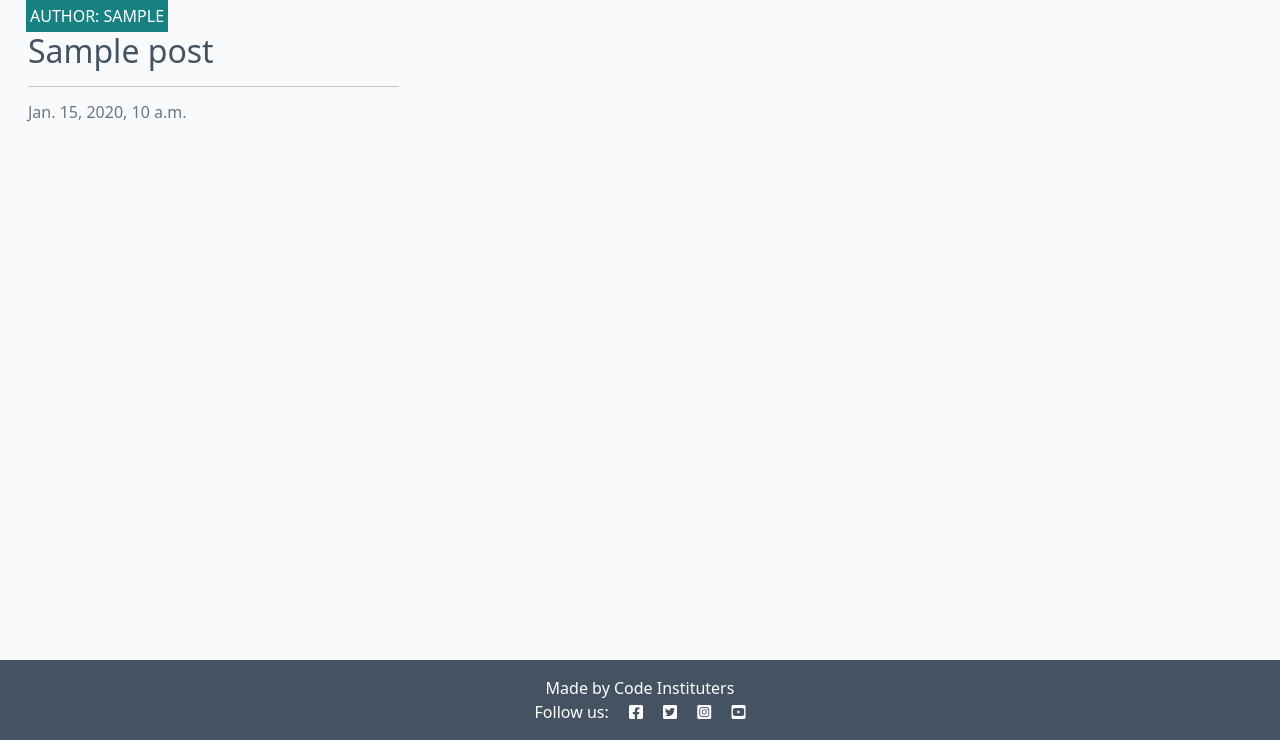
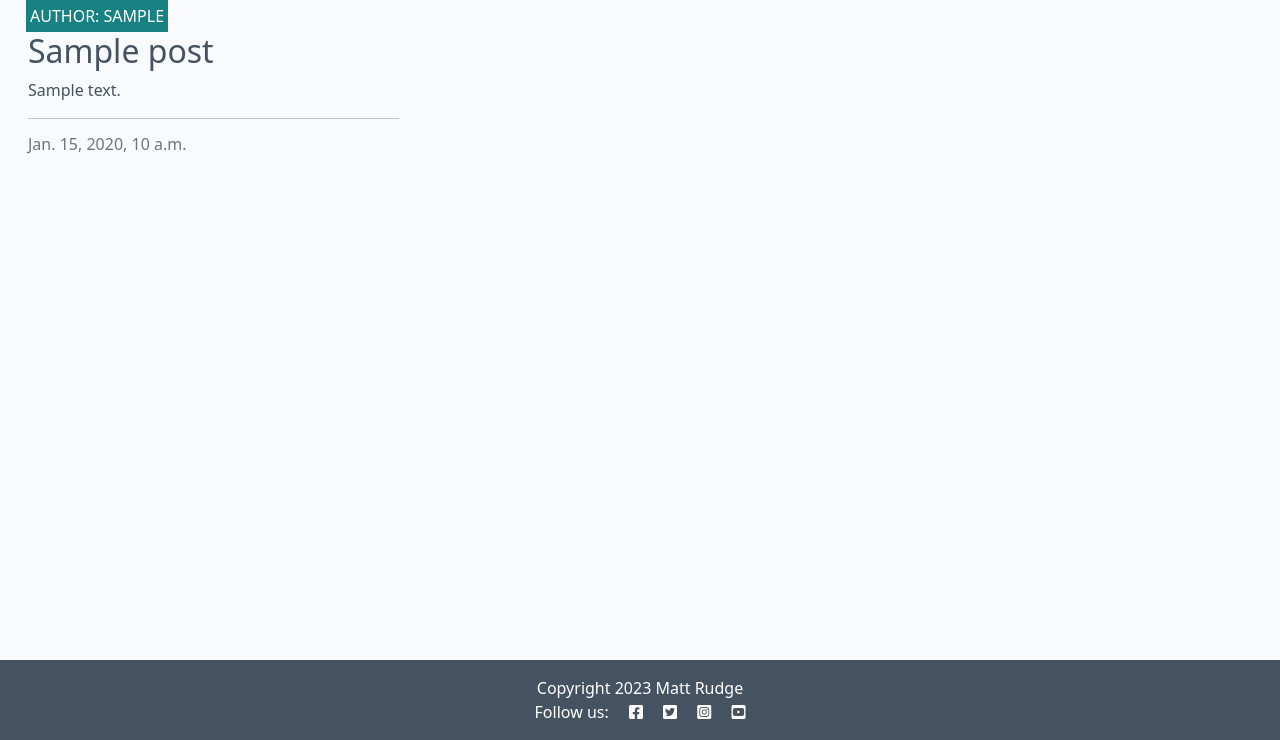
Before and after one commit to KikiBerg/django-blog, a Django app: page / in a window 1280 px wide. Shown: the part 60-800 px from the top of the page. Run offline with Django 4.2, Linux system fonts and the light colour scheme; tables that the repository leaves empty hold one stand-in row (Sample ...).

Commit message:
Pagination and inheritance

```diff
--- a/blog/templates/blog/index.html
+++ b/blog/templates/blog/index.html
@@ -20,6 +20,7 @@
                             </div>
                             <a href="#" class="post-link">
                                 <h2 class="card-title">{{ post.title }}</h2>
+                                <p class="card-text">{{ post.excerpt }}</p>
                             </a>
 
                             <hr />
@@ -50,3 +57,7 @@
 
 <!-- index.html content ends here -->
 {% endblock %}
+
+{% block copyright %}
+Copyright 2023 Matt Rudge
+{% endblock %}
--- a/templates/base.html
+++ b/templates/base.html
@@ -62,7 +62,11 @@
 
     <!-- Footer -->
     <footer class="footer mt-auto py-3 dark-bg">
-        <p class="m-0 text-center text-white">Made by Code Instituters</p>
+        <p class="m-0 text-center text-white">
+            {% block copyright %}
+                Made by Code Instituters
+            {% endblock copyright %}
+        </p>
         <p class="m-0 text-center text-white">Follow us: <i class="fab fa-facebook-square ms-3"></i>
             <i class="fab fa-twitter-square ms-3"></i>
             <i class="fab fa-instagram-square ms-3"></i>
```
Also changed, not shown: other parts of blog/templates/blog/index.html (+6 -0 lines), other parts of templates/base.html (+1 -1 lines).
